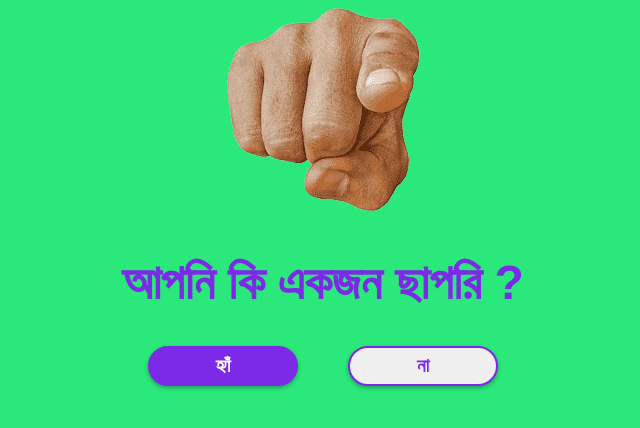
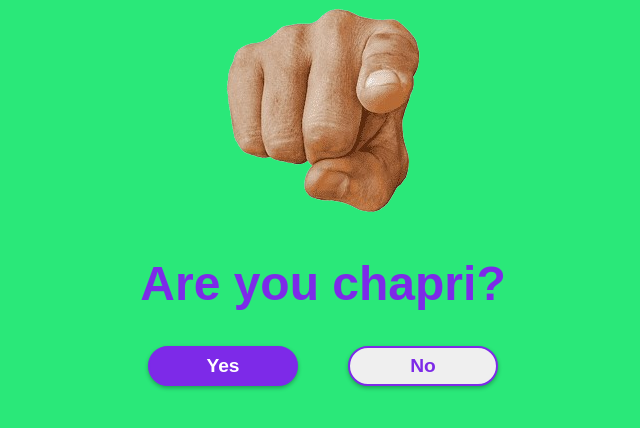
Before and after one commit to SudipBhakta/JS_Fun_Project, a plain HTML site: page index.html in a window 1280 px wide. Shown: the whole page, without its empty margins (317-957 px from the left). Drawn offline with Linux system fonts and the light colour scheme.

Commit message:
Update index.html

```diff
--- a/index.html
+++ b/index.html
@@ -11,12 +11,15 @@
     <div class="main">
       <div class="wrapper">
         <img src="1.png" alt="" />
-        <h2 class="question">আপনি কি একজন ছাপরি ?</h2>
+        <h2 class = "question">Are you chapri? </h2>
+<!--         <h2 class="question">আপনি কি একজন ছাপরি ?</h2> -->
       </div>
       <div class="wrapper2">
         <div class="btn-group">
-          <button class="yes-btn">হ্যাঁ</button>
-          <button class="no-btn">না</button>
+<!--           <button class="yes-btn">হ্যাঁ</button> -->
+           <button class="yes-btn">Yes</button>
+<!--           <button class="no-btn">না</button> -->
+          <button class="no-btn">No</button>
         </div>
       </div>
       <div class="image"><img src="2.png" alt="" /></div>
```
